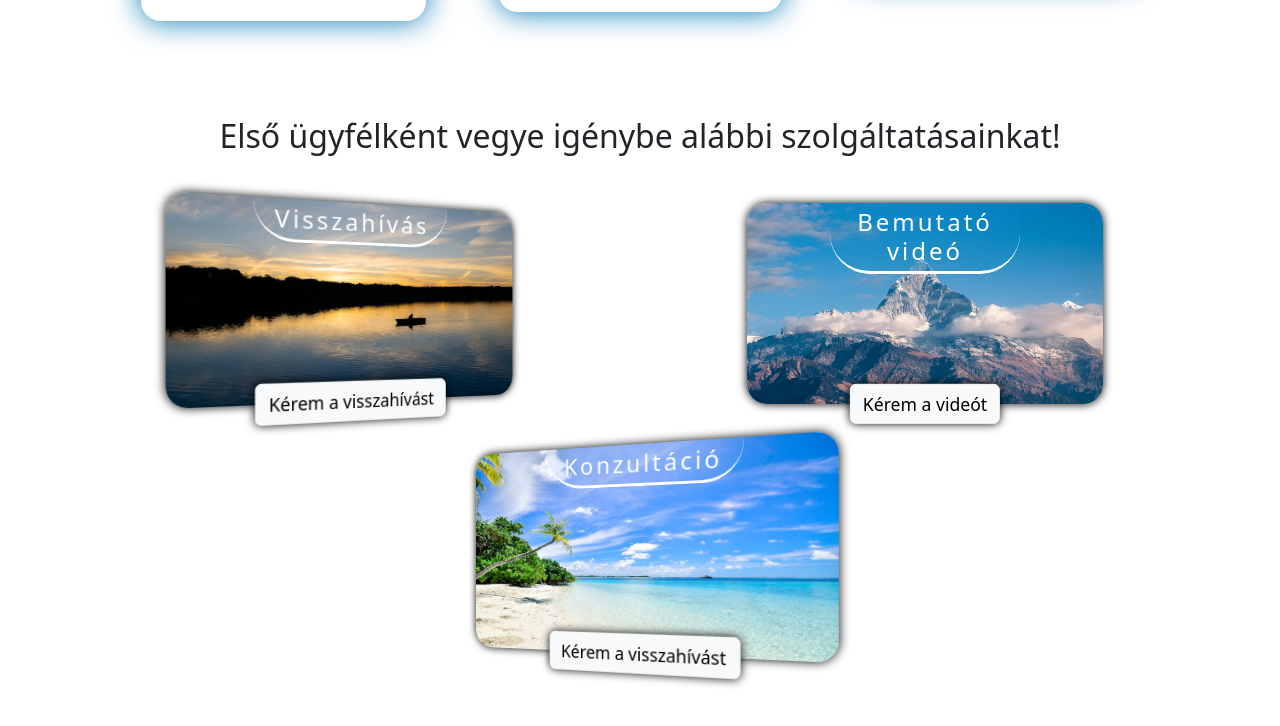
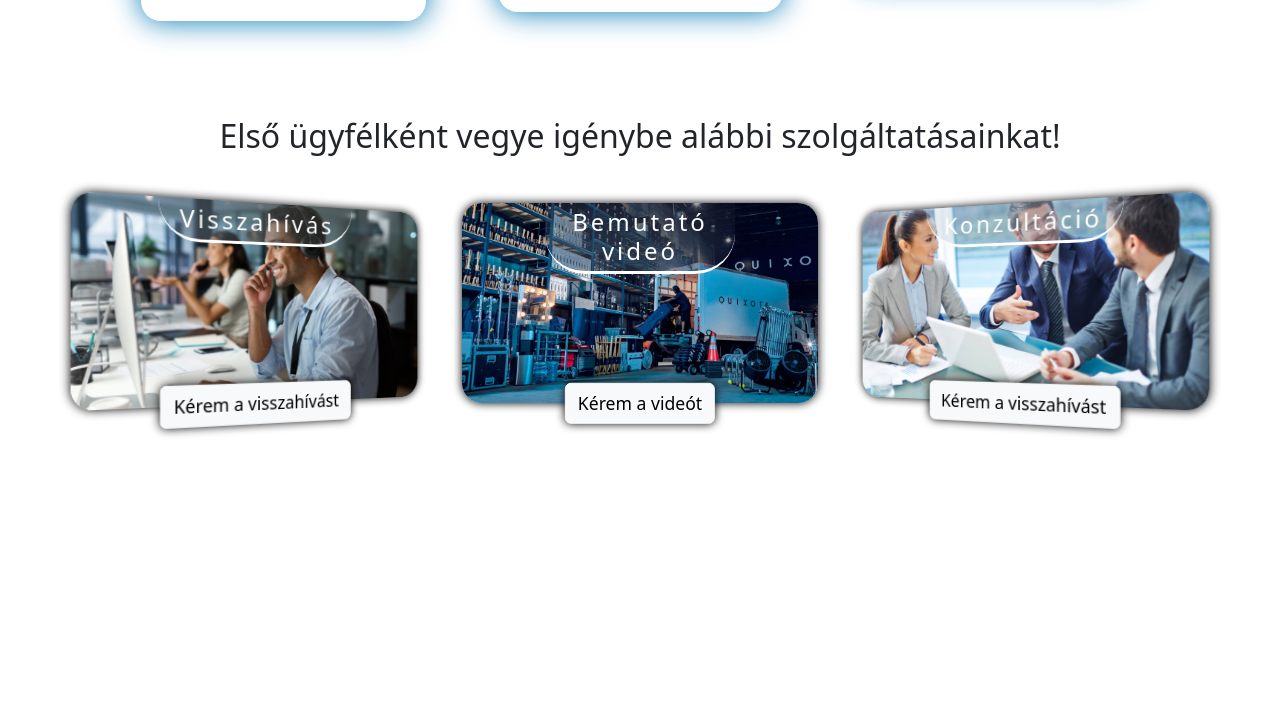
Before and after one commit to dobra1/Webdesign, a plain HTML site: page Bootstrap/carousel.html in a window 1280 px wide. Shown: the part 2324-3050 px from the top of the page. After the commit the page ends 2816 px from the top, so only its background shows below. Drawn offline with nearby package versions, Linux system fonts and the light colour scheme.

Commit message:
bootstrap modal up

```diff
--- a/Bootstrap/carousel.html
+++ b/Bootstrap/carousel.html
@@ -284,9 +284,9 @@
     <h2 class="text-center my-5">Első ügyfélként vegye igénybe alábbi szolgáltatásainkat!</h2>
     <div class="container first_customer_services">
         <div class="row row-gap-4">
-            <div class="col-4 col-md-7 col-lg-4 mx-auto position-relative">
+            <div class="col-4 col-md-7 col-lg-4 mx-auto  position-relative">
                 <div class="service-left">
-                    <img src="assets/lake.png" class="img-fluid" alt="Visszahivás">
+                    <img src="assets/call.jpg" class="img-fluid" alt="Visszahivás">
                     <h4 class="position-absolute top-0 start-50 translate-middle-x">Visszahívás</h4>
                     <button type="button" class="btn btn-light position-relative start-50 translate-middle service-button" data-bs-toggle="modal" data-bs-target="#callback">Kérem a visszahívást</button>
                 </div>
@@ -369,7 +369,7 @@
                 </div>
                 <div class="col-10 col-md-7 col-lg-4 mx-auto position-relative">
                     <div class="service-middle">
-                        <img src="assets/mountain.png" class="img-fluid" alt="Bemutató videó">
+                        <img src="assets/video.jpg" class="img-fluid" alt="Bemutató videó">
                         <h4 class="position-absolute top-0 start-50 translate-middle-x text-center">Bemutató videó</h4>
                         <button type="button" class="btn btn-light position-relative start-50 translate-middle service-button" data-bs-toggle="modal" data-bs-target="#video">Kérem a videót</button>
                     </div>
@@ -451,11 +451,10 @@
 
                         </div>
                     </div>
-                </div>
                 <div class="col-10 col-md-7 col-lg-4 mx-auto position-relative">
                     <div class="service-right">
-                        <div class="col-4 col-md-7 col-lg-4 mx-auto position-relative"></div>
-                        <img src="assets/beach.png" class="img-fluid" alt="Konzultáció">
+                        <div class="col-4 col-md-7 col-lg-4 "></div>
+                        <img src="assets/consultation.jpg" class="img-fluid" alt="Konzultáció">
                         <h4 class="position-absolute top-0 start-50 translate-middle-x">Konzultáció</h4>
                         <button type="button" class="btn btn-light position-relative start-50 translate-middle service-button" data-bs-toggle="modal" data-bs-target="#consultation">Kérem a visszahívást</button>
                     </div>
```
Also changed, not shown: Bootstrap/assets/call.jpg (added), Bootstrap/assets/consultation.jpg (added), Bootstrap/assets/video.jpg (added).
